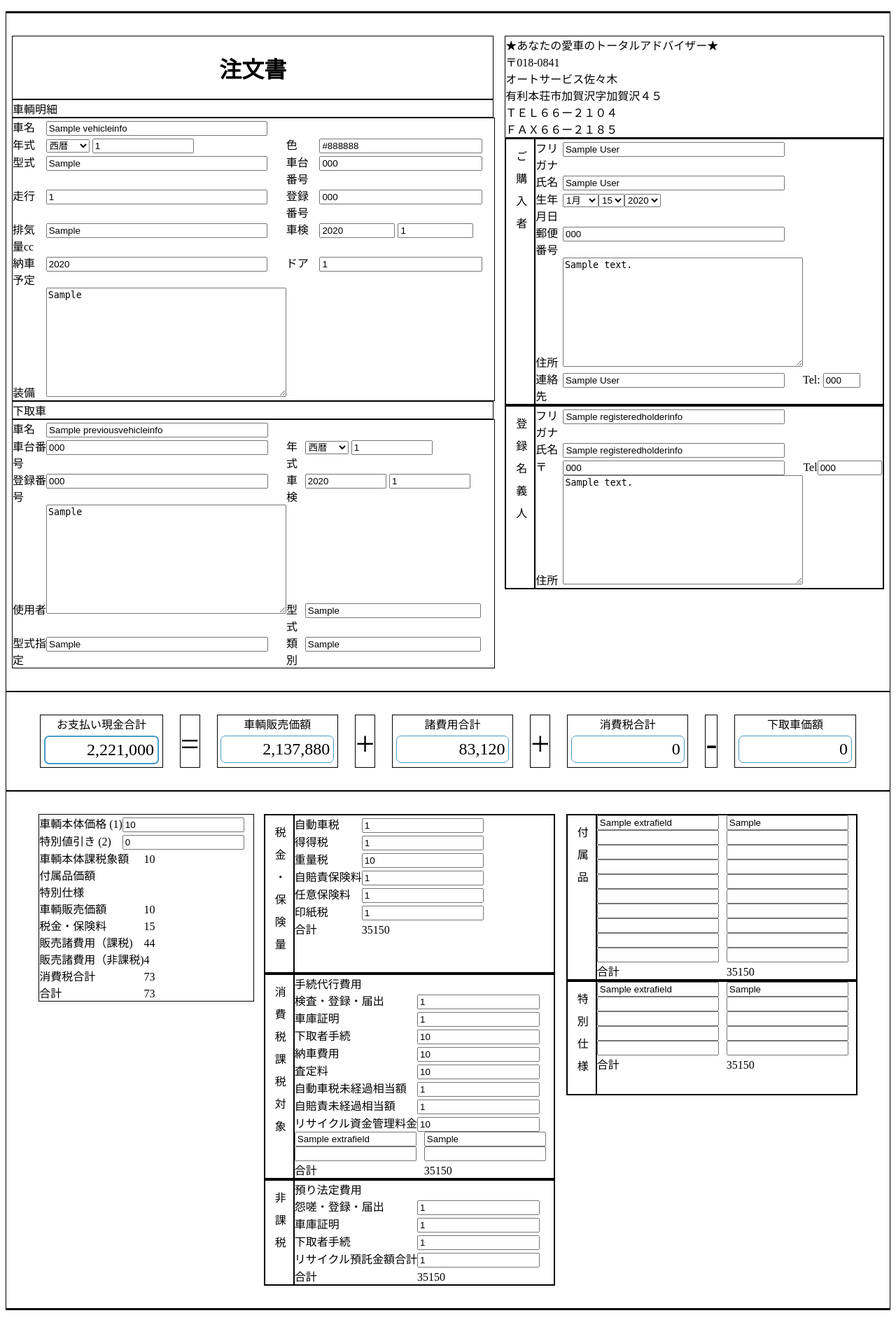
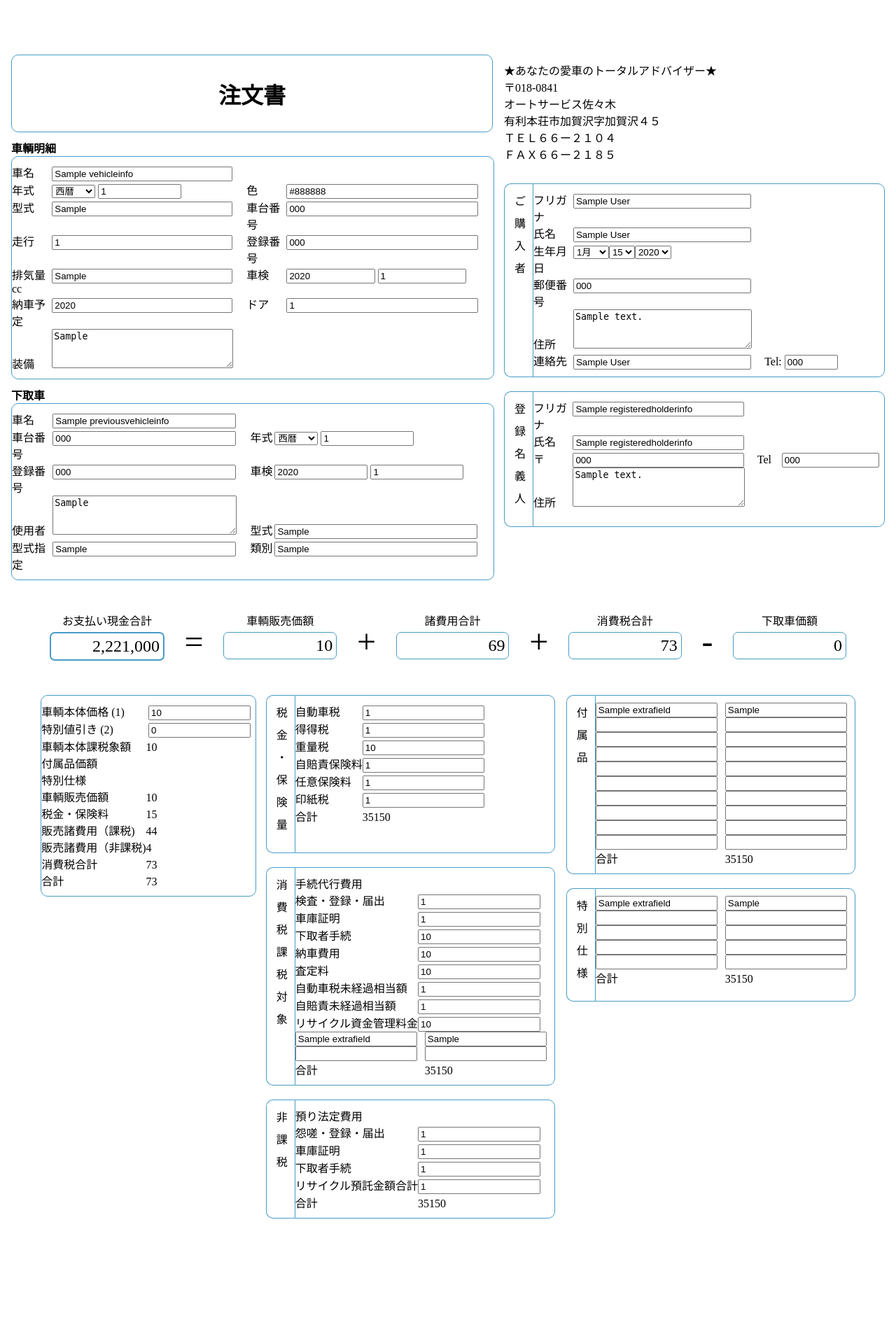
Before and after one commit to Checkroth/kurumahanbai, a Django app: page /edit/1/ in a window 1280 px wide; the page is wider, and only the part inside the window is pictured. Shown: the part 76-1972 px from the top of that part at 70% size. After the commit the page ends 1817 px from the top of that part, so only its background shows below. Run offline with Django 3.2, Linux system fonts and the light colour scheme; tables that the repository leaves empty hold one stand-in row (values such as "Sample post").

Commit message:
styled mainform; just missing add/delete to form sets

```diff
--- a/hanbai/hanbai/models.py
+++ b/hanbai/hanbai/models.py
@@ -286,12 +286,18 @@ class Itemization(models.Model):
         return self.all_total
 
     @property
+    def taxable_total(self):
+        '''(9 + 10 + 11)'''
+        return sum([
+            self.total_sale_price or 0,
+            self.insurance_tax_total or 0,
+            self.consumption_tax_total or 0,
+        ])
+
+    @property
     def all_total(self):
         '''14 合計 ( 9 + 10 + 11 + 12)'''
-        return sum(filter(None, [self.total_sale_price,
-                                 self.insurance_tax_total,
-                                 self.consumption_tax_total,
-                                 self.tax_exemption_total]))
+        return sum(filter(None, [self.taxable_total, self.tax_exemption_total]))
 
 
 class PaymentDetails(models.Model):
--- a/hanbai/hanbai/templatetags/hanbai_extras.py
+++ b/hanbai/hanbai/templatetags/hanbai_extras.py
@@ -7,7 +7,7 @@ register = template.Library()
 
 @register.filter
 def as_columns(form_field):
-    return f'<span class="td">{form_field.label}</span><span class="td">{form_field}</span>'
+    return f'<span class="td first">{form_field.label}</span><span class="td second">{form_field}</span>'
 
 
 @register.filter
--- a/hanbai/static/css/base.css
+++ b/hanbai/static/css/base.css
@@ -1,3 +1,29 @@
+@media (max-width: 1100px) {
+    .container {
+        /* overflow-x: hidden; */
+    }
+    #mainform ul {
+        flex-direction: column;
+    }
+    .totals-bar div.box {
+        text-align: center;
+        width: 25%;
+        margin: auto;
+        padding: 0;
+    }
+    #mainform ul.main-row.totals-bar li {
+        padding: 0;
+        margin: 0;
+    }
+    #mainform ul li.vertical-label {
+        writing-mode: unset;
+        padding: 5px;
+        margin: 0;
+        font-weight: bold;
+        border: none;
+    }
+}
+
 h1 {
     text-align: center;
 }
@@ -31,6 +57,7 @@ ul.messages {
     justify-content: center;
 	top: 0;
 	position: fixed;
+  border: none;
 }
 
 ul.messages li {
@@ -54,12 +81,23 @@ ul.messages li.error {
     padding: 0;
 }
 
+#mainform span.td {
+    min-width: 35px;
+}
+
 ul.main-row {
     margin: 2em 0;
 }
 
 #mainform li {
-    border: solid 1px black;
+    border: solid 1px #479CC6;
+    border-radius: 10px;
+    margin: 10px 0;
+    padding: 10px 0;
+}
+
+.noborder {
+    border: none!important;
 }
 
 #mainform td {
@@ -116,11 +154,28 @@ ul.main-row {
     width: 100%;
 }
 
+#mainform li.basic-table.labeled-table {
+    border-radius: 0 10px 10px 0;
+}
 
-li.math-separator {
+#mainform li.vertical-label {
+    border-radius: 10px 0 0 10px;
+    border-right: none;
+}
+
+
+#mainform li.math-separator {
     font-size: 3em;
     margin: 0 .5em;
-    padding-top: 1%;
+    padding-top: 2.5%;
+    border: none;
+    text-align: center;
+}
+
+#mainform ul.totals-bar {
+    padding: 0;
+    margin: -57px;
+    border: none;
 }
 
 div.box {
@@ -137,7 +192,6 @@ div.box.total {
     border: solid #479CC6 2px;
 }
 
-
 .box-label {
     text-align: center;
 }
@@ -153,3 +207,32 @@ form.tr, div.tr {
 span.td {
     display:table-cell;
 }
+
+div.tr.shortform span.td.second {
+    width: 50%;
+}
+
+
+#mainform li.company-info {
+    border: none;
+}
+
+
+#mainform li.table-header {
+    border: none;
+    font-weight: bold;
+    padding: 0;
+    margin: 0;
+    margin-bottom: -10px;
+}
+
+#mainform li.table-container {
+    border: none;
+    margin: 0;
+    padding: 0;
+}
+
+#mainform textarea {
+    height: 50px;
+    width: 91%
+}
--- a/hanbai/templates/mainform.html
+++ b/hanbai/templates/mainform.html
@@ -4,13 +4,11 @@
 {% block content %}
 <div id="mainform">
     <ul class="form-container">
-    <li>
       <ul class="messages">
         <li class="success" style="display: none;">最新入力を保存しました。</li>
         <li class="error" style="display: none;">最新入力の保存は失敗しました。</li>
       </ul>
-    </li>
-		<li>
+		<li class="noborder">
 			<ul class="main-row top-half">
 				<ul class="topleft col">
 					<li class="form-header">
@@ -95,7 +93,7 @@
 					</li>
 				</ul>
 				<ul class="topright col">
-					<li class="comapny-info">
+					<li class="company-info">
 						★あなたの愛車のトータルアドバイザー★<br />
 						〒018-0841<br />
 						オートサービス佐々木<br />
@@ -103,10 +101,10 @@
 						ＴＥＬ６６ー２１０４<br />
 						ＦＡＸ６６ー２１８５
 					</li>
-					<li class="labeled-table">
+					<li class="table-container">
 						<ul>
 							<li class="vertical-label">ご購入者</li>
-							<li class="basic-table">
+							<li class="basic-table labeled-table">
 								<form class="table" method="POST" action="{% url 'set_form_generic' form_class=customer_info_form.form_class instance_id=customer_info_form.instance.id %}">
                   {% csrf_token %}
 									<div class="tr">{{ customer_info_form.name_furi|as_columns|safe }}</div>
@@ -123,10 +121,10 @@
               </li>
 						</ul>
 					</li>
-					<li>
+					<li class="table-container">
 						<ul>
 							<li class="vertical-label">登録名義人</li>
-							<li>
+							<li class="basic-table labeled-table">
 								<form class="table" method="POST" action="{% url 'set_form_generic' form_class=registered_holder_info_form.form_class instance_id=registered_holder_info_form.instance.id %}">
                   {% csrf_token %}
 									<div class="tr">{{ registered_holder_info_form.name_furi|as_columns|safe }}</div>
@@ -146,44 +144,46 @@
 
 			</ul>
 		</li>
-		<li>
+		<li class="noborder">
 			<ul class="main-row totals-bar">
-				<li>
+				<li class="noborder">
 					<!-- TODO:: actual numbers -->
 					<div class="box-label">お支払い現金合計</div>
 					<div class="box total">2,221,000</div>
 				</li>
 				<li class="math-separator">=</li>
-				<li>
+				<li class="noborder">
 					<div class="box-label">車輌販売価額</div>
-					<div class="box">2,137,880</div>
+					<div class="box">{{ order.itemization.total_sale_price }}</div>
 				</li>
 				<li class="math-separator">+</li>
-				<li>
+				<li class="noborder"pp>
 					<div class="box-label">諸費用合計</div>
-					<div class="box">83,120</div>
+					<div class="box">
+						{{ order.itemization.taxable_total }}
+					</div>
 				</li>
 				<li class="math-separator">+</li>
-				<li>
+				<li class="noborder">
 					<div class="box-label">消費税合計</div>
-					<div class="box">0</div>
+					<div class="box">{{ order.itemization.all_tax_total }}</div>
 				</li>
 				<li class="math-separator">-</li>
-				<li>
+				<li class="noborder">
 					<div class="box-label">下取車価額</div>
 					<div class="box">0</div>
 				</li>
 			</ul>
 		</li>
 
-		<li>
+		<li class="noborder">
 			<ul class="main-row bottom-half">
 				<ul class="bottom-col-1 col thirds">
 					<li class="basic-table blue-table">
             <form class="table" method="POST" action="{% url 'set_form_generic' form_class=itemization_form.form_class instance_id=itemization_form.instance.id %}">
               {% csrf_token %}
-              <div class="tr">{{ itemization_form.vehicle_price|as_columns|safe }}</div>
-              <div class="tr">{{ itemization_form.special_discount|as_columns|safe }}</div>
+              <div class="tr shortform">{{ itemization_form.vehicle_price|as_columns|safe }}</div>
+              <div class="tr shortform">{{ itemization_form.special_discount|as_columns|safe }}</div>
             </form>
             <div class="table">
               <div class="tr">
@@ -226,10 +226,10 @@
 					</li>
 				</ul>
 				<ul class="bottom-col-2 col thirds">
-					<li class="labeled-table">
+					<li class="table-container">
 						<ul>
 							<li class="vertical-label">税金・保険量</li>
-							<li class="basic-table">
+							<li class="basic-table labeled-table">
 								<form class="table" method="POST" action="{% url 'set_form_generic' form_class=insurance_tax_form.form_class instance_id=insurance_tax_form.instance.id %}">
                   {% csrf_token %}
 									<div class="tr">{{ insurance_tax_form.vehicle_tax|as_columns|safe }}</div>
@@ -244,10 +244,10 @@
 							</li>
 						</ul>
 					</li>
-					<li class="labeled-table">
+					<li class="table-container">
 						<ul>
 							<li class="vertical-label">消費税課税対象</li>
-							<li class="basic-table">
+							<li class="basic-table labeled-table">
 								<form class="table" method="POST" action="{% url 'set_form_generic' form_class=consumption_tax_form.form_class instance_id=consumption_tax_form.instance.id %}">
                   {% csrf_token %}
 									<div class="tr">手続代行費用</div>
@@ -274,10 +274,10 @@
 							</li>
 						</ul>
 					</li>
-					<li class="labeled-table">
+					<li class="table-container">
 						<ul>
 							<li class="vertical-label">非課税</li>
-							<li class="basic-table">
+							<li class="basic-table labeled-table">
 								<form class="table" method="POST" action="{% url 'set_form_generic' form_class=tax_exemption_form.form_class instance_id=tax_exemption_form.instance.id %}">
                   {% csrf_token %}
 									<div class="tr">預り法定費用</div>
@@ -293,10 +293,10 @@
 					</li>
 				</ul>
 				<ul class="bottom-col-3 col thirds">
-					<li class="labeled-table">
+					<li class="table-container">
             <ul>
               <li class="vertical-label">付属品</li>
-              <li class="basic-table">
+              <li class="basic-table labeled-table">
                 <div class="table">
                   {% for form in accessories_form %}
                   <form class="tr" method="POST" action="{{ form|extras_form_action }}">
@@ -312,10 +312,10 @@
               </li>
             </ul>
 					</li>
-					<li class="labeled-table">
+					<li class="table-container">
             <ul>
               <li class="vertical-label">特別仕様</li>
-              <li class="basic-table">
+              <li class="basic-table labeled-table">
                 <div class="table">
                   {% for form in custom_specs_form %}
                   <form class="tr" method="POST" action="{{ form|extras_form_action }}">
@@ -334,8 +334,6 @@
 					</li>
 				</ul>
 			</ul>
-		</li>
-		<li class="form-footer">
 		</li>
 	</ul>
 </div>
```
